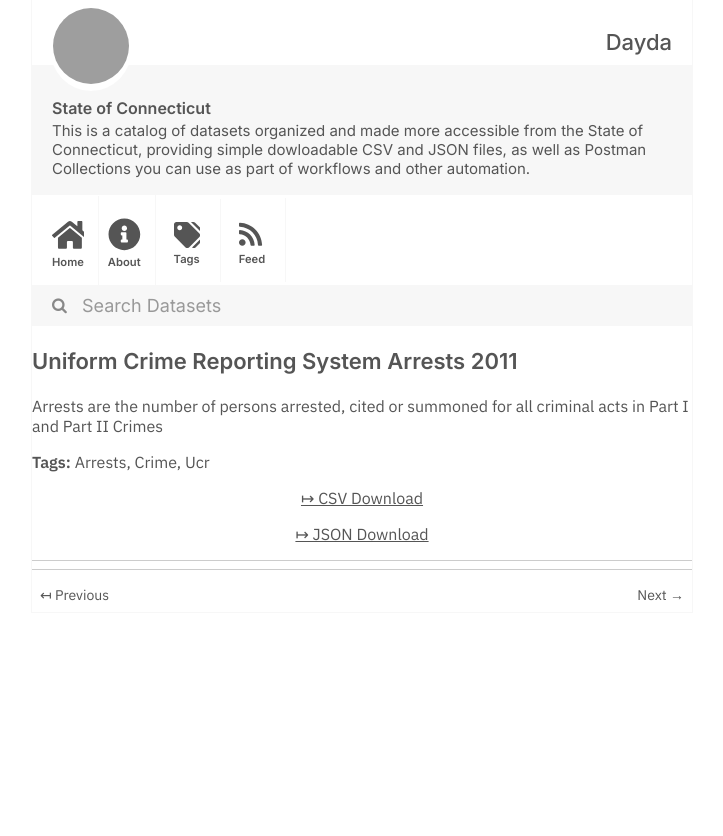
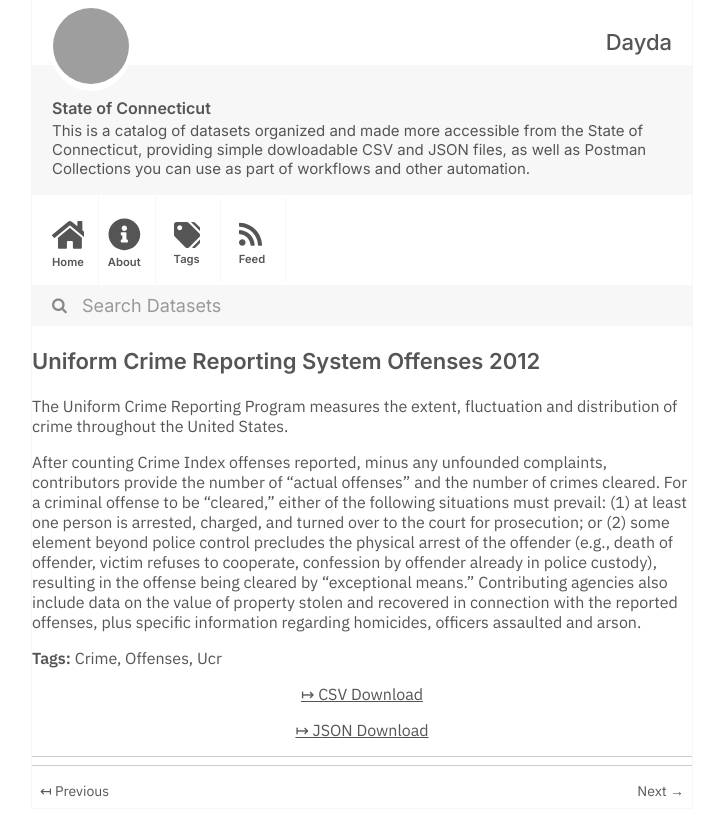
Before and after one commit to dayda-entities/state-of-connecticut, a Jekyll site: the page built from _posts/2020-11-12-uniform-crime-reporting-system.md, in a window 1280 px wide, cut to the strip 0-836 px from the top of the page. Shown: the whole strip, without its empty margins (278-1001 px from the left). Built offline with Jekyll 4.4.1, drawn with Linux system fonts in a browser that asks for light colours; grey boxes are pictures that could not be loaded.

Commit message:
Publish Data

```diff
--- a/_posts/2020-11-12-uniform-crime-reporting-system.md
+++ b/_posts/2020-11-12-uniform-crime-reporting-system.md
@@ -1,18 +1,20 @@
 ---
-title: Uniform Crime Reporting System Arrests 2011
-created: '2020-11-12T14:58:36.013082'
-modified: '2020-11-12T14:58:36.013105'
+title: Uniform Crime Reporting System Offenses 2012
+created: '2020-11-12T14:53:49.472507'
+modified: '2020-11-12T14:53:49.472513'
 state: active
 type: dataset
 tags:
-  - Arrests
   - Crime
+  - Offenses
   - Ucr
 groups:
   - Local Government
-csv_url: 'https://data.ct.gov/api/views/y6ag-cr8s/rows.csv?accessType=DOWNLOAD'
-json_url: 'https://data.ct.gov/api/views/y6ag-cr8s/rows.json?accessType=DOWNLOAD'
+csv_url: 'https://data.ct.gov/api/views/3it6-9q8n/rows.csv?accessType=DOWNLOAD'
+json_url: 'https://data.ct.gov/api/views/3it6-9q8n/rows.json?accessType=DOWNLOAD'
 layout: post
 
 ---
-Arrests are the number of persons arrested, cited or summoned for all criminal acts in Part I and Part II Crimes
+The Uniform Crime Reporting Program measures the extent, fluctuation and distribution of crime throughout the United States.
+
+After counting Crime Index offenses reported, minus any unfounded complaints, contributors provide the number of “actual offenses” and the number of crimes cleared. For a criminal offense to be “cleared,” either of the following situations must prevail: (1) at least one person is arrested, charged, and turned over to the court for prosecution; or (2) some element beyond police control precludes the physical arrest of the offender (e.g., death of offender, victim refuses to cooperate, confession by offender already in police custody), resulting in the offense being cleared by “exceptional means.” Contributing agencies also include data on the value of property stolen and recovered in connection with the reported offenses, plus specific information regarding homicides, officers assaulted and arson.
```
